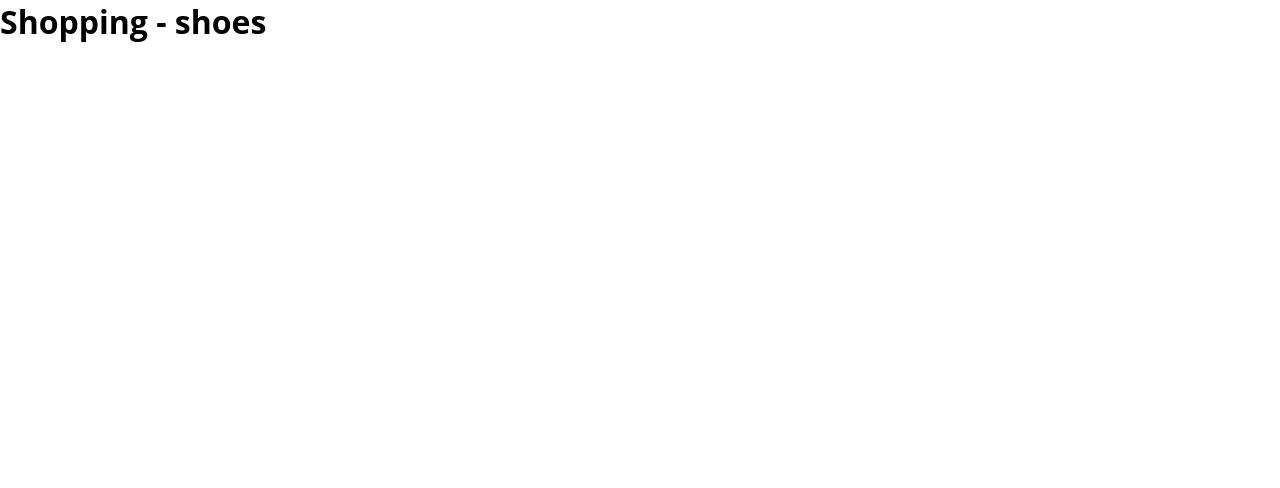
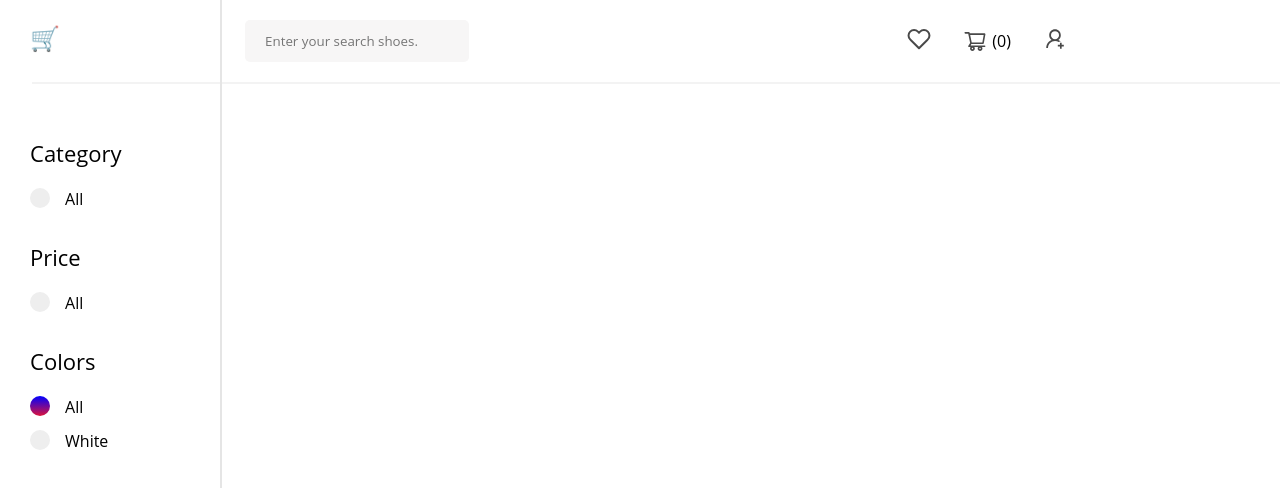
Before and after one commit to Jose-Caldas/Shoes-shopping-cart, a React (Create React App) app: page / in a window 1280 px wide. Shown: the top 488 px of the page. Built offline with nearby package versions, Linux system fonts and the light colour scheme.

Commit message:
add Navigation and Sidebar

```diff
--- a/package.json
+++ b/package.json
@@ -13,6 +13,7 @@
     "@types/react-dom": "^18.0.2",
     "react": "^18.2.0",
     "react-dom": "^18.2.0",
+    "react-icons": "^4.12.0",
     "react-redux": "^8.0.1",
     "react-scripts": "5.0.1",
     "styled-components": "^6.1.6",
--- a/src/App.tsx
+++ b/src/App.tsx
@@ -1,8 +1,14 @@
+import Navigation from './components/navigation'
+import Sidebar from './components/sidebar'
+
 function App() {
+  const handleChange = () => {}
+
   return (
-    <div className="App">
-      <h1>Shopping - shoes</h1>
-    </div>
+    <>
+      <Sidebar handleChange={handleChange} />
+      <Navigation />
+    </>
   )
 }
 
--- /dev/null
+++ b/src/components/navigation/index.tsx
@@ -0,0 +1,53 @@
+import { useState } from 'react'
+import { FiHeart } from 'react-icons/fi'
+import { AiOutlineShoppingCart, AiOutlineUserAdd } from 'react-icons/ai'
+
+import * as S from './styles'
+
+function Navigation() {
+  const [showFilter, setShowFilter] = useState(false)
+
+  const handleCartClick = () => {}
+
+  return (
+    <S.Navigation>
+      <div className="nav-container">
+        <S.Logo>🛒</S.Logo>
+        <S.SearchInput
+          className="search-input"
+          type="text"
+          placeholder="Enter your search shoes."
+        />
+      </div>
+      <S.MobileMenu onClick={() => setShowFilter(true)}>Menu</S.MobileMenu>
+      <S.FilterContainer isVisible={showFilter}>
+        {showFilter && (
+          <>
+            <div className="content">
+              <p>Fiters</p>
+            </div>
+            <div>
+              <p>Category</p>
+              <p>Price</p>
+              <p>Colors</p>
+            </div>
+          </>
+        )}
+      </S.FilterContainer>
+      <S.Profile>
+        <a href="/">
+          <FiHeart className="nav-icons" />
+        </a>
+        <S.CartView onClick={handleCartClick}>
+          <AiOutlineShoppingCart className="nav-icons" />
+          <p>(0)</p>
+        </S.CartView>
+        <a href="/">
+          <AiOutlineUserAdd className="nav-icons" />
+        </a>
+      </S.Profile>
+    </S.Navigation>
+  )
+}
+
+export default Navigation
--- /dev/null
+++ b/src/components/navigation/styles.ts
@@ -0,0 +1,100 @@
+import styled, { css } from 'styled-components'
+
+export const Navigation = styled.section`
+  display: flex;
+  justify-content: space-around;
+  align-items: center;
+  padding: 20px;
+  margin-left: 2rem;
+  border-bottom: 2px solid #f3f3f3;
+  z-index: 999;
+
+  .nav-container {
+    display: flex;
+    align-items: center;
+    gap: 1rem;
+  }
+
+  .nav-icons {
+    width: 1.5rem;
+    height: 1.5rem;
+    margin-left: 2rem;
+    color: #494949;
+  }
+`
+
+export const Logo = styled.div`
+  display: none;
+
+  @media screen and (max-width: 768px) {
+    display: block;
+  }
+`
+
+export const SearchInput = styled.input`
+  padding: 12px 20px;
+  border: none;
+  background: #f7f6f6;
+  outline: none;
+  margin-right: 20px;
+  border-radius: 5px;
+  position: relative;
+  width: 14rem;
+`
+
+export const MobileMenu = styled.button`
+  display: none;
+
+  @media screen and (max-width: 768px) {
+    display: block;
+  }
+`
+
+export const Profile = styled.div`
+  display: flex;
+
+  @media screen and (max-width: 768px) {
+    display: none;
+  }
+`
+
+type FilterContainerProps = {
+  isVisible: boolean
+}
+
+export const FilterContainer = styled.div<FilterContainerProps>`
+  padding: 10px;
+
+  ${({ isVisible }) => css`
+    overflow-y: scroll;
+    display: none;
+    width: 18rem;
+    height: 100%;
+    z-index: 999;
+    position: absolute;
+    top: 0;
+    right: 0;
+
+    background-color: red;
+    visibility: ${isVisible ? 'visible' : 'hidden'};
+    transform: translate(${isVisible ? '0px' : '110px'});
+    transition: transform 0.3s;
+
+    .content {
+      display: flex;
+      align-items: center;
+      justify-content: space-between;
+    }
+
+    @media screen and (max-width: 768px) {
+      display: inline-block;
+    }
+  `};
+`
+
+export const CartView = styled.div`
+  display: flex;
+  align-items: center;
+  justify-content: center;
+  gap: 5px;
+`
--- /dev/null
+++ b/src/components/sidebar/category/index.tsx
@@ -0,0 +1,23 @@
+import React from 'react'
+import * as S from './styles'
+
+type CategoryProps = {
+  handleChange: React.ChangeEventHandler<HTMLInputElement>
+}
+
+function Category({ handleChange }: CategoryProps) {
+  return (
+    <S.Container>
+      <S.Title className="sidebar-title">Category</S.Title>
+
+      <>
+        <label className="sidebar-label-container">
+          <input onChange={handleChange} type="radio" value="" name="filter1" />
+          <span className="checkmark"></span>All
+        </label>
+      </>
+    </S.Container>
+  )
+}
+
+export default Category
--- /dev/null
+++ b/src/components/sidebar/category/styles.ts
@@ -0,0 +1,87 @@
+import styled from 'styled-components'
+
+export const Container = styled.section`
+  .sidebar-title {
+    font-size: 22px;
+    font-weight: normal;
+    margin-bottom: 20px;
+  }
+
+  .sidebar-items {
+    margin-top: 20px;
+  }
+
+  .sidebar-label-container {
+    display: block;
+    position: relative;
+    padding-left: 35px;
+    margin-bottom: 12px;
+    cursor: pointer;
+    -webkit-user-select: none;
+    -moz-user-select: none;
+    -ms-user-select: none;
+    user-select: none;
+  }
+
+  .sidebar-label-container input {
+    position: absolute;
+    opacity: 0;
+    cursor: pointer;
+  }
+
+  .checkmark {
+    position: absolute;
+    top: 0;
+    left: 0;
+    height: 20px;
+    width: 20px;
+    background-color: #eee;
+    border-radius: 50%;
+  }
+
+  .all {
+    background: linear-gradient(blue, crimson);
+  }
+
+  .sidebar-label-container:hover input ~ .checkmark {
+    background-color: #ccc;
+  }
+
+  .sidebar-label-container input:checked ~ .checkmark {
+    background-color: #2196f3;
+  }
+
+  .checkmark:after {
+    content: '';
+    position: absolute;
+    display: none;
+  }
+
+  .sidebar-label-container input:checked ~ .checkmark:after {
+    display: block;
+  }
+
+  .sidebar-label-container .checkmark:after {
+    top: 6.4px;
+    left: 6.4px;
+    width: 7px;
+    height: 7px;
+    border-radius: 50%;
+    background: white;
+  }
+
+  .line {
+    margin-top: 3rem;
+    border-color: #f7f7f7;
+  }
+`
+
+export const Title = styled.h2`
+  font-size: 22px;
+  font-weight: normal;
+  margin-bottom: 20px;
+`
+
+export const Items = styled.div`
+  margin-top: 20px;
+`
--- /dev/null
+++ b/src/components/sidebar/colors/index.tsx
@@ -0,0 +1,32 @@
+import React from 'react'
+import * as S from '../category/styles'
+
+type ColorsProps = {
+  handleChange: React.ChangeEventHandler<HTMLInputElement>
+}
+
+function Colors({ handleChange }: ColorsProps) {
+  return (
+    <S.Container>
+      <h2 className="sidebar-title color-title">Colors</h2>
+      <label className="sidebar-label-container">
+        <input onChange={handleChange} type="radio" value="" name="filter3" />
+        <span className="checkmark all"></span>
+        All
+      </label>
+
+      <label className="sidebar-label-container">
+        <input
+          onChange={handleChange}
+          type="radio"
+          value="white"
+          name="filter3"
+        />
+        <span className="checkmark" style={{ background: '#eee' }}></span>
+        White
+      </label>
+    </S.Container>
+  )
+}
+
+export default Colors
--- /dev/null
+++ b/src/components/sidebar/colors/styles.ts
@@ -0,0 +1,9 @@
+import styled from 'styled-components'
+
+export const Colors = styled.section``
+
+export const SidebarTitle = styled.h2`
+  font-size: 22px;
+  font-weight: normal;
+  margin-bottom: 20px;
+`
--- /dev/null
+++ b/src/components/sidebar/index.tsx
@@ -0,0 +1,25 @@
+import Category from './category'
+import Colors from './colors'
+import Price from './price'
+import * as S from './styles'
+
+type SidebarProps = {
+  handleChange: React.ChangeEventHandler<HTMLInputElement>
+}
+
+function Sidebar({ handleChange }: SidebarProps) {
+  return (
+    <>
+      <S.Sidebar>
+        <S.LogoContainer>
+          <h1 className="sidebar-title">🛒</h1>
+        </S.LogoContainer>
+        <Category handleChange={handleChange} />
+        <Price handleChange={handleChange} />
+        <Colors handleChange={handleChange} />
+      </S.Sidebar>
+    </>
+  )
+}
+
+export default Sidebar
--- /dev/null
+++ b/src/components/sidebar/price/index.tsx
@@ -0,0 +1,21 @@
+import React from 'react'
+import * as S from '../category/styles'
+
+type PriceProps = {
+  handleChange: React.ChangeEventHandler<HTMLInputElement>
+}
+
+function Price({ handleChange }: PriceProps) {
+  return (
+    <S.Container>
+      <S.Title>Price</S.Title>
+
+      <label className="sidebar-label-container">
+        <input onChange={handleChange} type="radio" value="" name="filter2" />
+        <span className="checkmark"></span>All
+      </label>
+    </S.Container>
+  )
+}
+
+export default Price
--- /dev/null
+++ b/src/components/sidebar/price/styles.ts
@@ -0,0 +1,9 @@
+import styled from 'styled-components'
+
+export const Price = styled.section``
+
+export const SidebarTitle = styled.h2`
+  font-size: 22px;
+  font-weight: normal;
+  margin-bottom: 20px;
+`
--- /dev/null
+++ b/src/components/sidebar/styles.ts
@@ -0,0 +1,31 @@
+import styled from 'styled-components'
+
+export const Sidebar = styled.section`
+  width: 15%;
+  max-width: 18rem;
+  position: fixed;
+  height: 100%;
+  border-right: 2px solid #e5e5e5;
+  display: flex;
+  flex-direction: column;
+  margin-left: 30px;
+  gap: 20px;
+
+  @media screen and (max-width: 768px) {
+    display: none;
+  }
+`
+
+export const LogoContainer = styled.div`
+  margin-bottom: 4rem;
+
+  h1 {
+    margin-top: 1.3rem;
+  }
+`
+
+export const SidebarTitle = styled.h1`
+  font-size: 22px;
+  font-weight: normal;
+  margin-bottom: 20px;
+`
```
Also changed, not shown: 1 other file (tests, documents, lock files or other folders).
